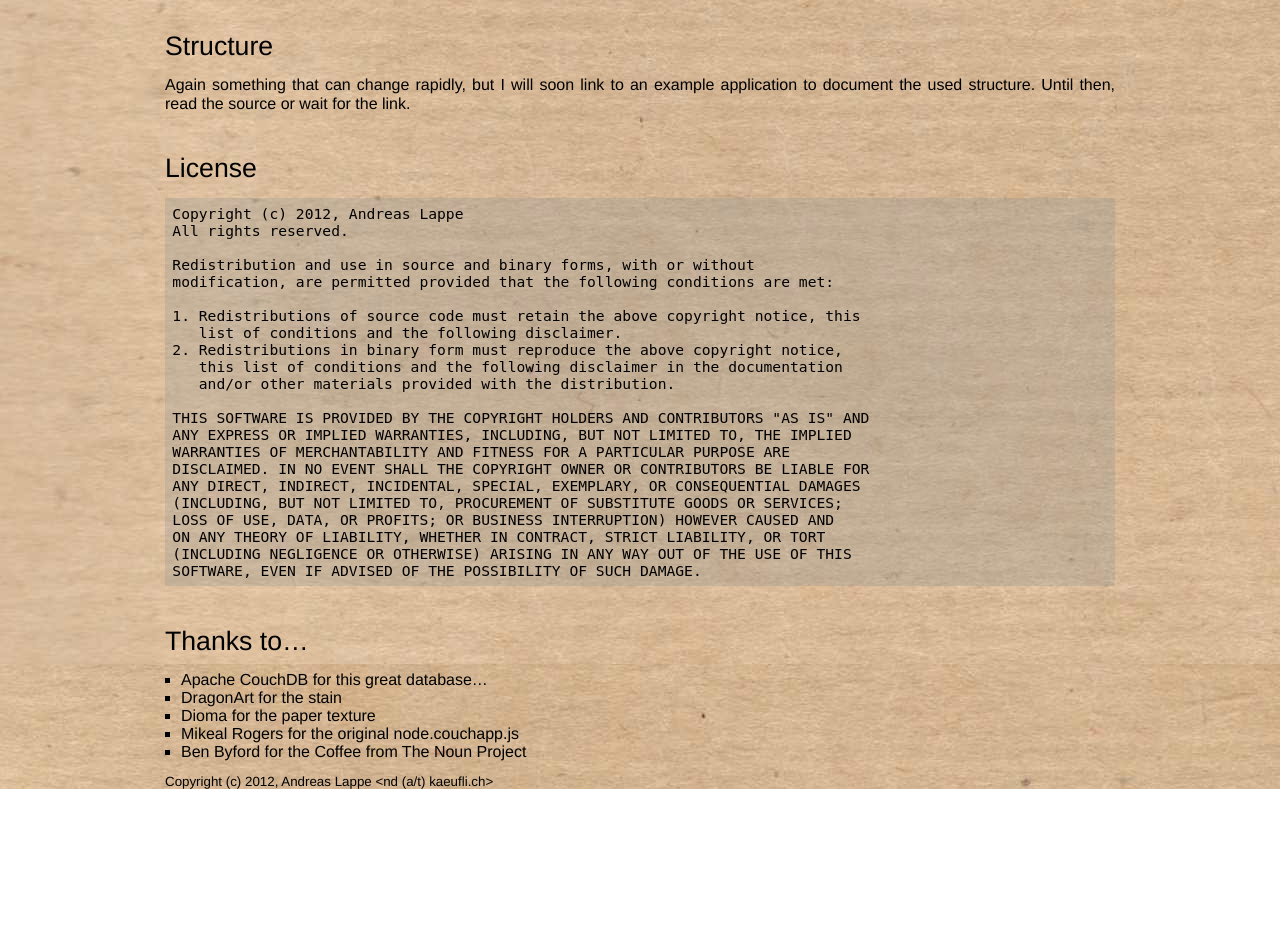
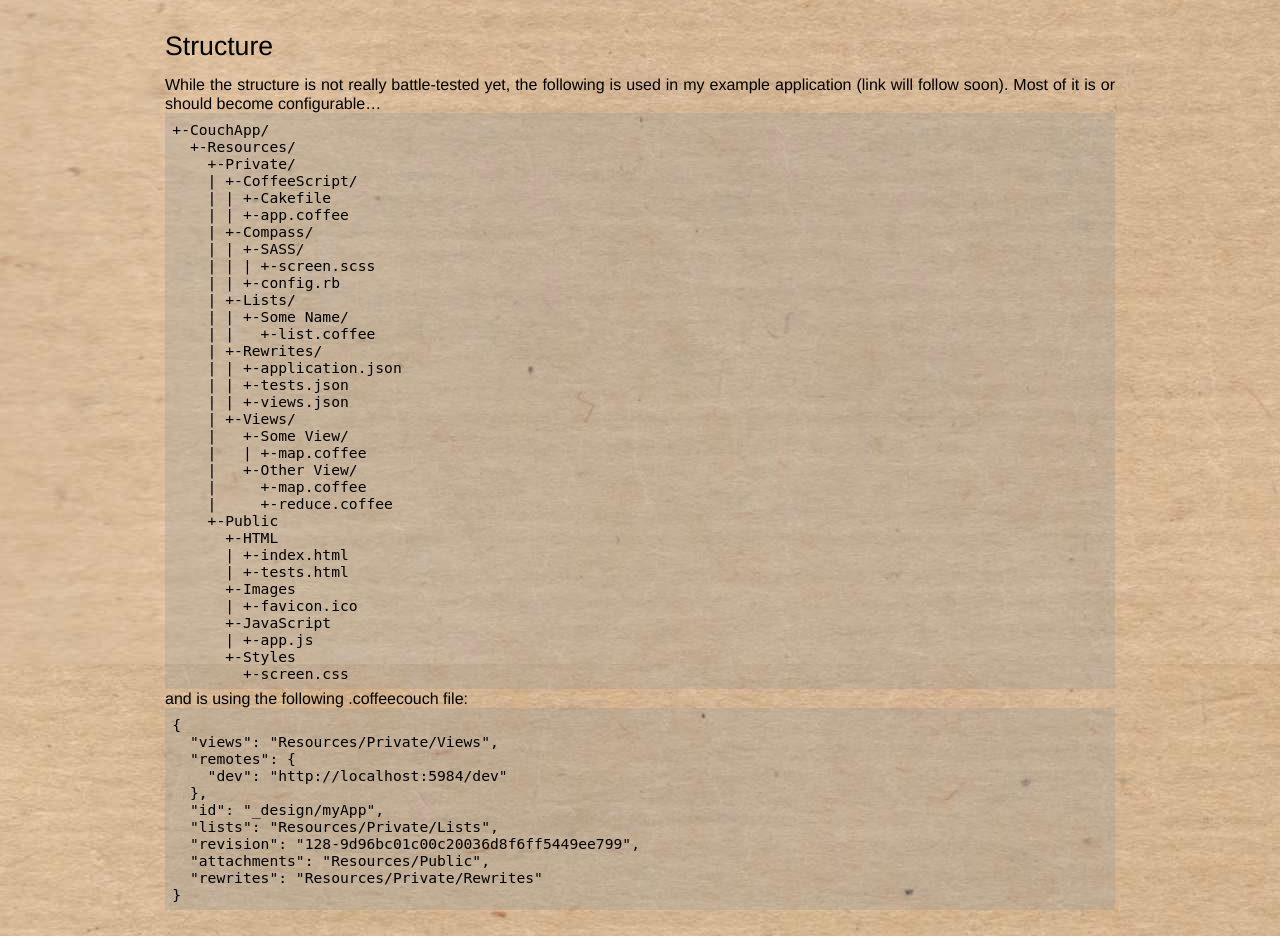
Before and after one commit to alappe/CoffeeCouch, a plain HTML site: page index.html in a window 1280 px wide. Shown: the part 1336-2272 px from the top of the page. Before the commit the page ends 2125 px from the top, so only its background shows below. Drawn offline with Linux system fonts and the light colour scheme.

Commit message:
Explain example-structure.

```diff
--- a/index.html
+++ b/index.html
@@ -70,8 +70,54 @@ $ npm link</pre>
 		</section>
 		<section>
 			<h1>Structure</h1>
-			<p>Again something that can change rapidly, but I will soon link to an example application to document the used structure. Until then,
-			read the source or wait for the link.</p>
+			<p>While the structure is not really battle-tested yet, the following is used in my example application (link will follow soon). Most of it is or should become configurable…</p>
+			<pre>
++-CouchApp/
+  +-Resources/
+    +-Private/
+    | +-CoffeeScript/
+    | | +-Cakefile
+    | | +-app.coffee
+    | +-Compass/
+    | | +-SASS/
+    | | | +-screen.scss
+    | | +-config.rb
+    | +-Lists/
+    | | +-Some Name/
+    | |   +-list.coffee
+    | +-Rewrites/
+    | | +-application.json
+    | | +-tests.json
+    | | +-views.json
+    | +-Views/
+    |   +-Some View/
+    |   | +-map.coffee
+    |   +-Other View/
+    |     +-map.coffee
+    |     +-reduce.coffee
+    +-Public
+      +-HTML
+      | +-index.html
+      | +-tests.html
+      +-Images
+      | +-favicon.ico
+      +-JavaScript
+      | +-app.js
+      +-Styles
+        +-screen.css</pre>
+			<p>and is using the following .coffeecouch file:</p>
+			<pre>
+{
+  "views": "Resources/Private/Views",
+  "remotes": {
+    "dev": "http://localhost:5984/dev"
+  },
+  "id": "_design/myApp",
+  "lists": "Resources/Private/Lists",
+  "revision": "128-9d96bc01c00c20036d8f6ff5449ee799",
+  "attachments": "Resources/Public",
+  "rewrites": "Resources/Private/Rewrites"
+}</pre>
 		</section>
 		<section>
 			<h1>License</h1>
```
